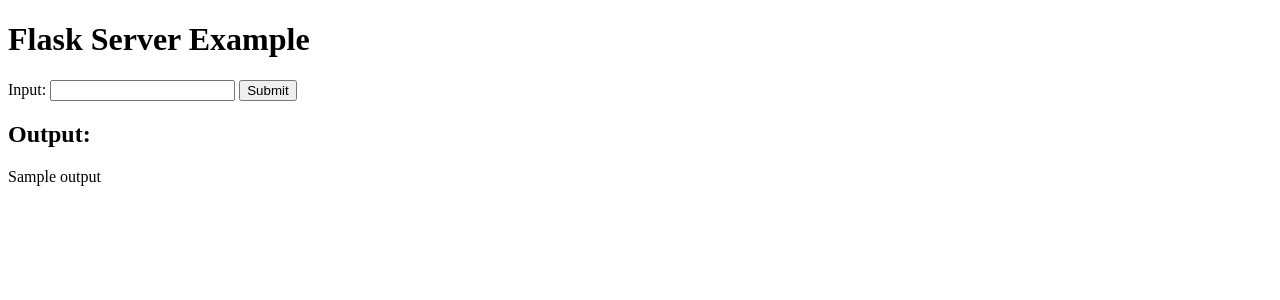
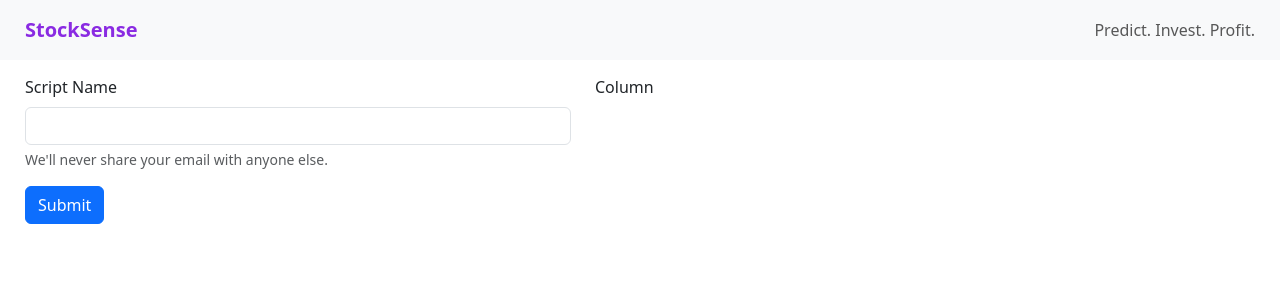
Before and after one commit to rohnsha0/StockSense-androidApp, a Flask app: template server/templates/app.html in a window 1280 px wide. Shown: the top 300 px of the page. Run offline with Flask 3, Linux system fonts and the light colour scheme; the template is opened without the code that fills it: most values are stand-ins (such as "Sample title", 1, 10 or a date in 2020); parts of the project's set-up code (start-up, migrations or seed data) failed here and were passed over.

Commit message:
added more fluidity and enhanced UI

```diff
--- a/server/server.py
+++ b/server/server.py
@@ -1,5 +1,4 @@
 import datetime
-import  io
 from flask import Flask, render_template, request, Response
 import yfinance as yf
 from apscheduler.schedulers.background import BackgroundScheduler
@@ -18,11 +17,13 @@
     return data
 
 
+'''
 scheduler = BackgroundScheduler()
 scheduler.add_job(func=dataRetrieval, trigger=IntervalTrigger(minutes=30),
                   start_date=datetime.datetime.now().replace(hour=9, minute=15, second=0),
                   end_date=datetime.datetime.now().replace(hour=15, minute=30, second=0), timezone='Asia/Kolkata')
 scheduler.start()
+'''
 
 
 @app.route('/')
@@ -30,11 +31,12 @@
     return render_template("app.html")
 
 
-@app.route('/process_input', methods=['POST'])
-def process_input():
-    input_text = request.form['input']
-    output_text = f"You entered: {input_text}"
-    return render_template('app.html', output=output_text)
+@app.route('/dashboard', methods=['POST'])
+def dashboard():
+    inputText = request.form['input']
+    outputText = f"You entered: {inputText}"
+    print(outputText)
+    return render_template("dashboard.html", output=outputText)
 
 
 @app.route('/mom')
--- /dev/null
+++ b/server/static/stylesheet.css
@@ -0,0 +1,18 @@
+.navbar{
+    padding: 10px;
+    padding-left: 25px;
+    padding-right: 25px;
+}
+
+#navbar-title{
+    color: blueviolet;
+    font-weight: bolder;
+}
+
+/* Body Formattings */
+
+#sectionOne{
+    margin-right: 13px;
+    margin-left: 13px;
+    margin-top: 15px;
+}
--- a/server/templates/app.html
+++ b/server/templates/app.html
@@ -1,16 +1,25 @@
-<!DOCTYPE html>
-<html>
-<head>
-    <title>Realtime Stock Prediction</title>
-</head>
-<body>
-    <h1>Flask Server Example</h1>
-    <form action="/process_input" method="post">
-        <label for="input">Input:</label>
-        <input type="text" id="input" name="input">
-        <input type="submit" value="Submit">
-    </form>
-    <h2>Output:</h2>
-    <div id="output">{{ output }}</div>
-</body>
-</html>
+{% extends "base.html" %}
+
+{% block title %}Home{% endblock %}
+
+{% block content %}
+
+<div class="container text-left" id="sectionOne">
+    <div class="row">
+      <div class="col">
+        <form id= "searchInp" action="/dashboard", method="post">
+            <div class="mb-3">
+              <label for="exampleInputEmail1" class="form-label">Script Name</label>
+              <input type="text" class="form-control" id="input" name="input" aria-describedby="emailHelp">
+              <div id="emailHelp" class="form-text">We'll never share your email with anyone else.</div>
+            </div>
+            <button type="submit" class="btn btn-primary">Submit</button>
+        </form>
+      </div>
+      <div class="col">
+        Column
+      </div>
+    </div>
+  </div>
+
+{% endblock %}
--- /dev/null
+++ b/server/templates/base.html
@@ -0,0 +1,33 @@
+<!DOCTYPE html>
+<html>
+<head>
+    <link href="https://cdn.jsdelivr.net/npm/bootstrap@5.3.0-alpha3/dist/css/bootstrap.min.css" rel="stylesheet" integrity="sha384-KK94CHFLLe+nY2dmCWGMq91rCGa5gtU4mk92HdvYe+M/SXH301p5ILy+dN9+nJOZ" crossorigin="anonymous">
+    <link rel="stylesheet" href="{{ url_for('static', filename='stylesheet.css') }}">
+    <!--      <script src="{{ url_for('static', filename='script.js') }}"></script>  -->
+    <title>StockSense: {% block title %} {% endblock %}</title>
+</head>
+<body>
+    <!--  NAVBAR  -->
+    <nav class="navbar navbar-light bg-light">
+        <span class="navbar-brand mb-0 h1" id="navbar-title">StockSense</span>
+        <span class="navbar-text">
+            Predict. Invest. Profit.
+        </span>
+    </nav>
+
+    <!--  CONTENT  -->
+
+    {% block content %}{% endblock %}
+<!--
+    <h1>Flask Server Example</h1>
+    <form action="/process_input" method="post">
+        <label for="input">Input:</label>
+        <input type="text" id="input" name="input">
+        <input type="submit" value="Submit">
+    </form>
+    <h2>Output:</h2>
+    <div id="output">{{ output }}</div>
+-->
+
+</body>
+</html>
```
Also changed, not shown: server/externals.py (added, +17 -0 lines), server/static/script.js (added, +12 -0 lines), server/templates/dashboard.html (added, +10 -0 lines), server/templates/icon.png (added), 1 other file.
